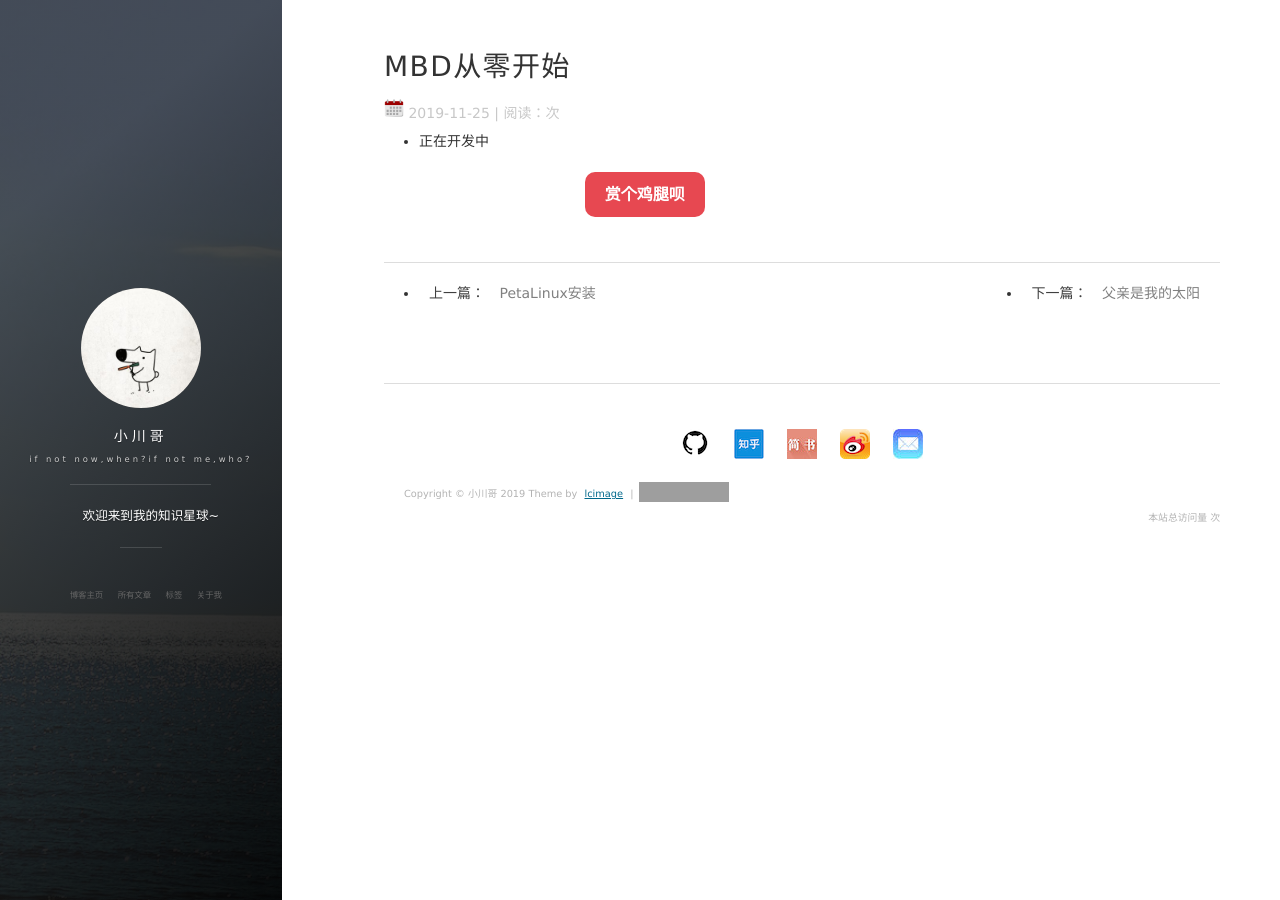
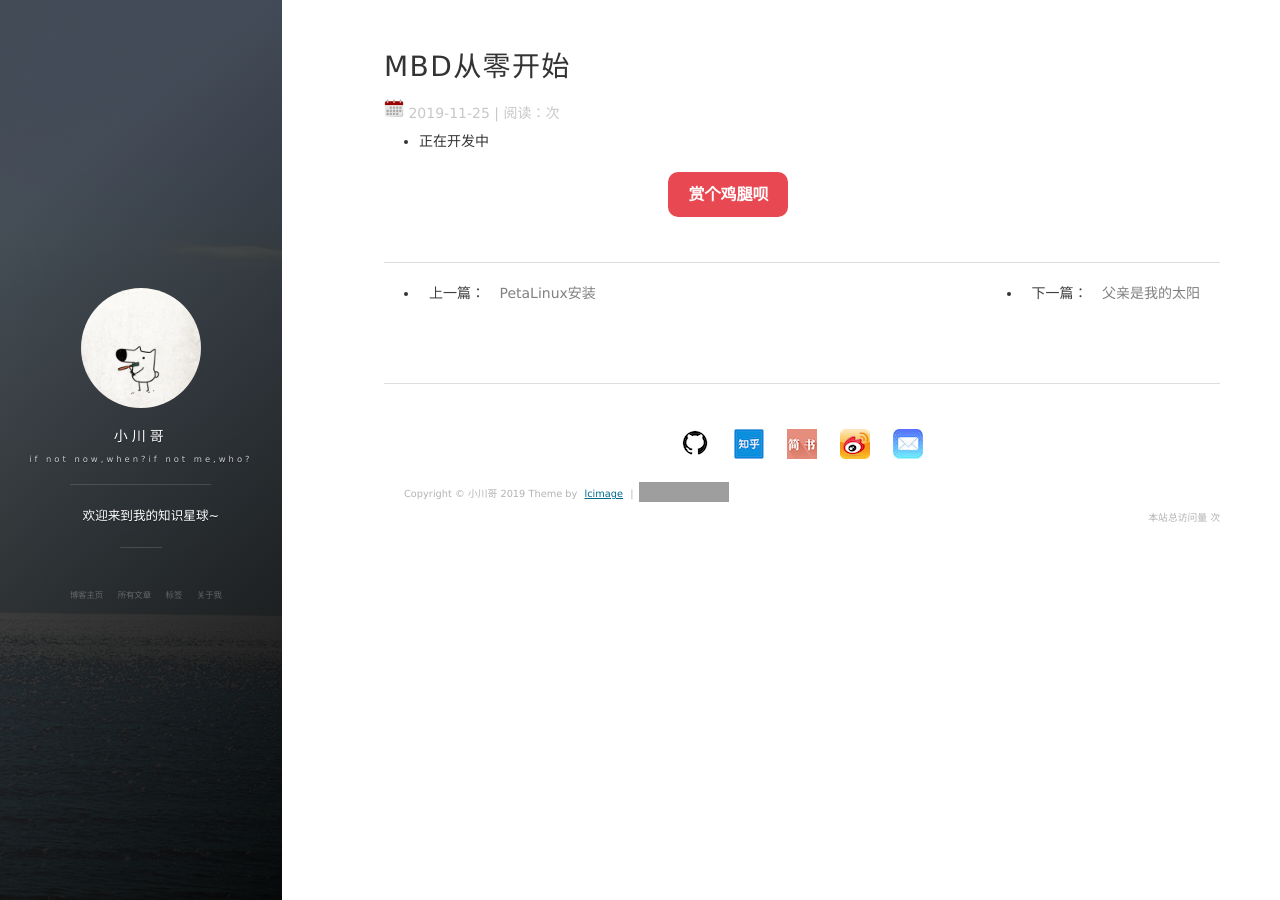
Before and after one commit to lcimage/lcimage.github.io, a Jekyll site: the page built from _posts/MBD开发/2019-11-25-MBD.md, in a window 1280 px wide. Built offline with Jekyll 4.4.1, drawn with Linux system fonts in a browser that asks for light colours; nearby versions of some CDN libraries; comment, search, counter and statistics services are not loaded; grey boxes are pictures that could not be loaded.

Commit message:
Update new-old.html
lc

```diff
--- a/_includes/new-old.html
+++ b/_includes/new-old.html
@@ -38,7 +38,7 @@
             <div style="text-align:center;margin:50px 0; font:normal 14px/24px 'MicroSoft YaHei';"></div>
 
             <style type="text/css">
-              .content-play{width:60%;margin-top: 20px;margin-bottom: 10px;height:40px;}
+              .content-play{width:80%;margin-top: 20px;margin-bottom: 10px;height:40px;}
               .hide_box-play{z-index:999;filter:alpha(opacity=50);background:#666;opacity: 0.5;-moz-opacity: 0.5;left:0;top:0;height:99%;width:100%;position:fixed;display:none;}
               .shang_box-play{width:540px;height:540px;padding:10px;background-color:#fff;border-radius:10px;position:fixed;z-index:1000;left:50%;top:50%;margin-left:-280px;margin-top:-280px;border:1px dotted #dedede;display:none;}
               .shang_box-play img{border:none;border-width:0;}
```
